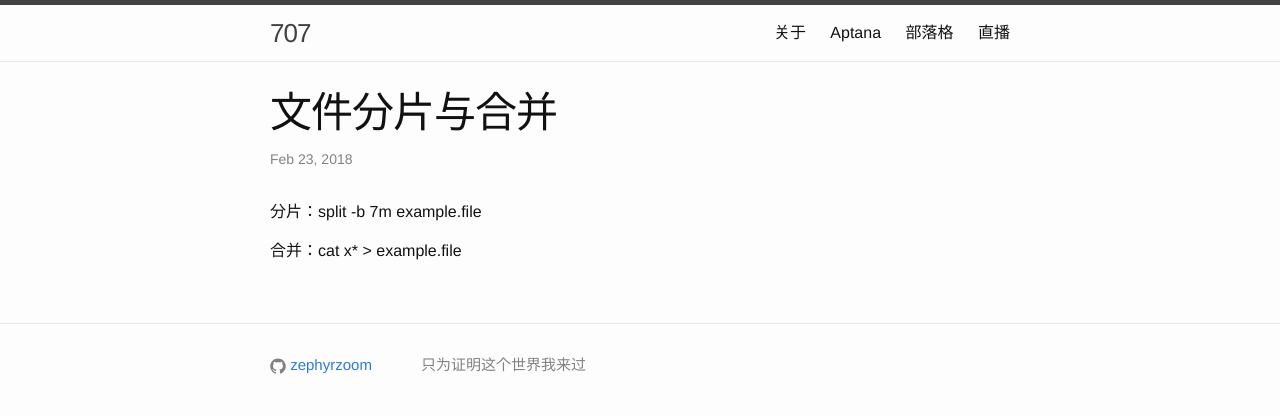
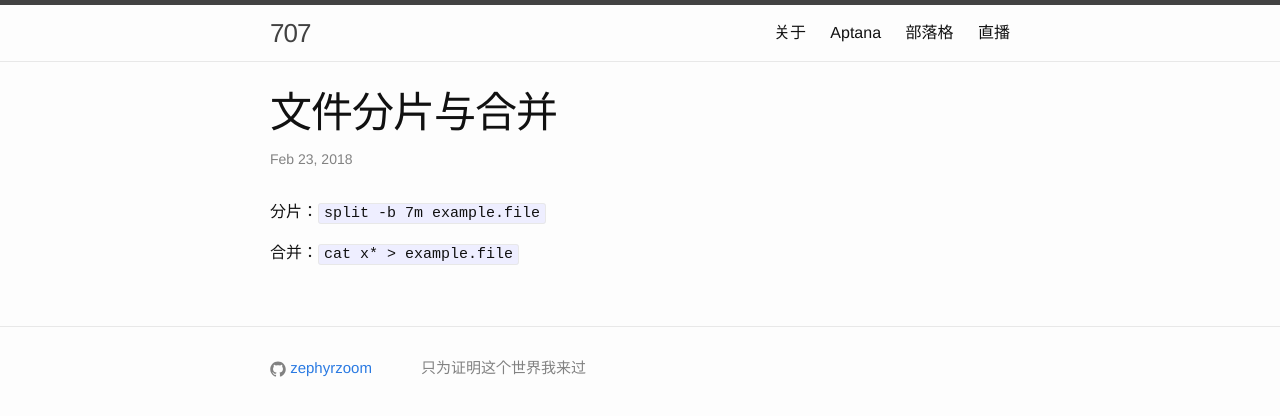
Before and after one commit to zephyrzoom/zephyrzoom.github.io, a Jekyll site: the page built from _posts/2018-02-23-split-file.md, in a window 1280 px wide. Shown: the top 416 px of the page. Built offline with Jekyll 4.4.1, drawn with Linux system fonts in a browser that asks for light colours; comment, search, counter and statistics services are not loaded.

Commit message:
更新文件分片与合并

```diff
--- a/_posts/2018-02-23-split-file.md
+++ b/_posts/2018-02-23-split-file.md
@@ -4,6 +4,6 @@ title: 文件分片与合并
 date: 2018-02-23 16:11:00 +0800
 ---
 
-分片：split -b 7m example.file
+分片：`split -b 7m example.file`
 
-合并：cat x* > example.file
+合并：`cat x* > example.file`
```
